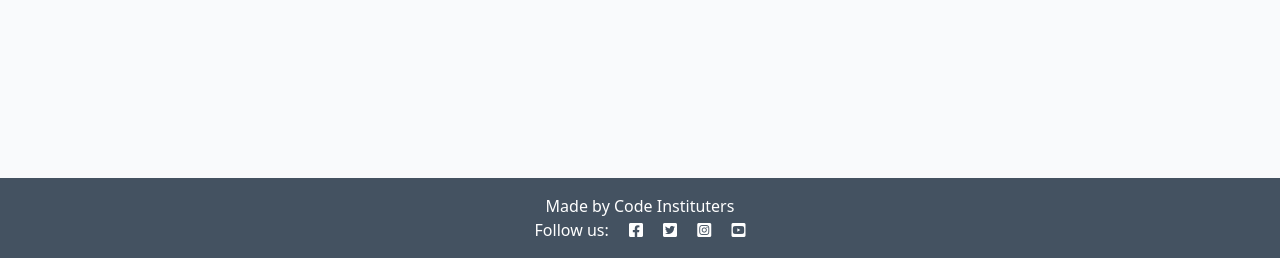
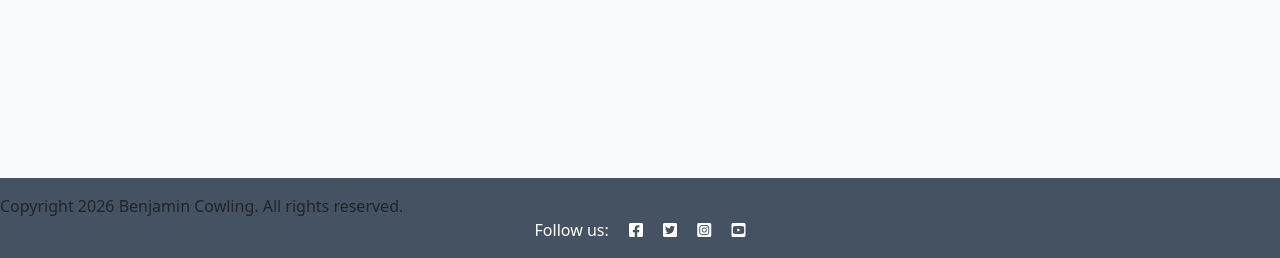
Before and after one commit to Ben8373/django_project, a Django app: page /blog/ in a window 1280 px wide. Shown: the part 542-800 px from the top of the page. Run offline with Django 4.2, Linux system fonts and the light colour scheme; data that the repository does not hold is empty.

Commit message:
Add copyright block to footer template

```diff
--- a/blog/templates/blog/index.html
+++ b/blog/templates/blog/index.html
@@ -67,3 +67,6 @@
 </div>
 
 {% endblock %}
+{% block copyright %}
+ Copyright 2026 Benjamin Cowling. All rights reserved.
+{% endblock %}
--- a/templates/base.html
+++ b/templates/base.html
@@ -61,7 +61,9 @@
 
     <!-- Footer -->
     <footer class="footer mt-auto py-3 dark-bg">
-        <p class="m-0 text-center text-white">Made by Code Instituters</p>
+        {% block copyright %}
+          Copyright
+        {% endblock copyright%}
         <p class="m-0 text-center text-white">Follow us: <i class="fab fa-facebook-square ms-3"></i>
             <i class="fab fa-twitter-square ms-3"></i>
             <i class="fab fa-instagram-square ms-3"></i>
```
